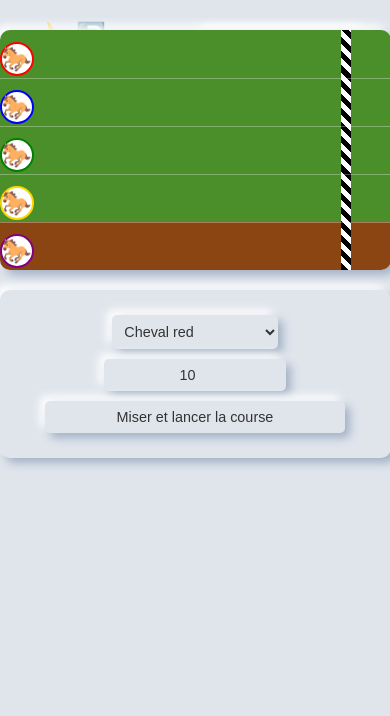
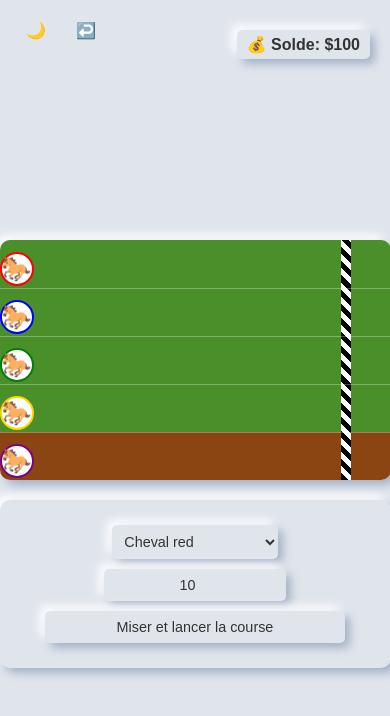
Before and after one commit to jey222/CASINO-V1, a plain HTML site: page horse-race.html in a window 390 px wide. Drawn offline with Linux system fonts and the light colour scheme.

Commit message:
Add files via upload

```diff
--- a/horse-race.html
+++ b/horse-race.html
@@ -30,6 +30,7 @@
      display: flex;
      flex-direction: column;
      align-items: center;
+     box-sizing: border-box;
      transition: all 0.3s ease;
 }
         .neo-box {
@@ -40,12 +41,32 @@
             margin: 10px 0;
         }
         #balance {
-            position: fixed;
-            top: 20px;
     right: 20px;
     font-size: 18px;
     font-weight: bold;
+    background-color: var(--bg-color);
+    padding: 5px 10px;
+    border-radius: 5px;
+    box-shadow: var(--box-shadow);
 }
+
+#balance, #darkModeToggle, #backButton {
+    position: fixed;
+    z-index: 10; /* Assurez-vous qu'ils soient au-dessus du plateau */
+    top: 20px;
+}
+
+#raceTrack {
+    width: 90vw;
+    max-width: 600px;
+    height: 300px;
+    margin-top: 80px; /* Assurez-vous que le plateau ne chevauche pas les éléments fixes */
+    position: relative;
+    overflow: hidden;
+    background: var(--track-color);
+    z-index: 1; /* Assurez-vous qu'il est en dessous des éléments fixes */
+}
+
        #darkModeToggle, #backButton {
             position: fixed;
             top: 20px;
@@ -153,8 +174,12 @@
             100% { transform: translateY(100vh) rotate(360deg); }
         }
         @media (max-width: 600px) {
+            body {
+                padding: 120px 1px 1px 1px;
+            }
             #raceTrack {
         height: 200px;
+        margin-top: 120px;
     }
             .horse {
                 font-size: 1.5em;
@@ -178,6 +203,10 @@
                 font-size: 0.9em;
                 padding: 8px;
                 margin: 5px;
+
+            }
+            #balance, #darkModeToggle, #backButton {
+        font-size: 16px;
     }
         }
     </style>
```
Lines whose indentation alone changed are shown as unchanged.
